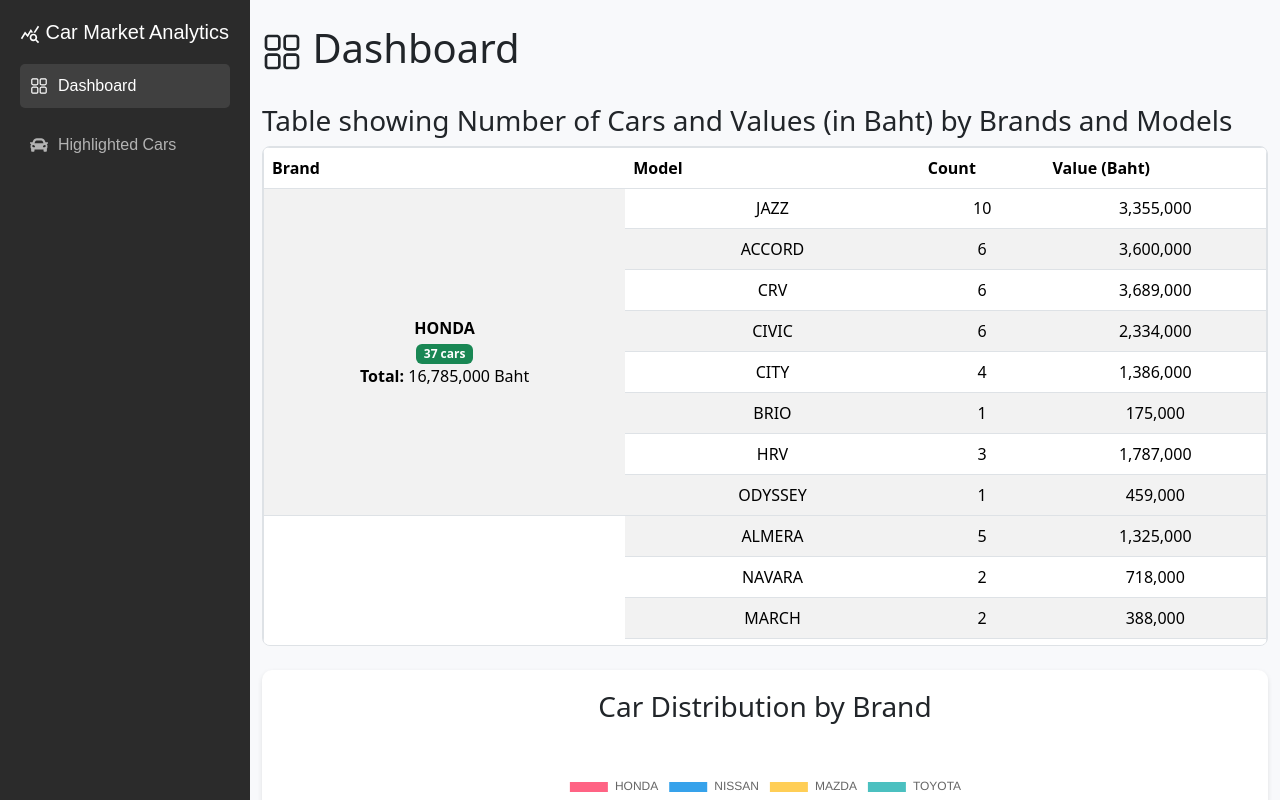
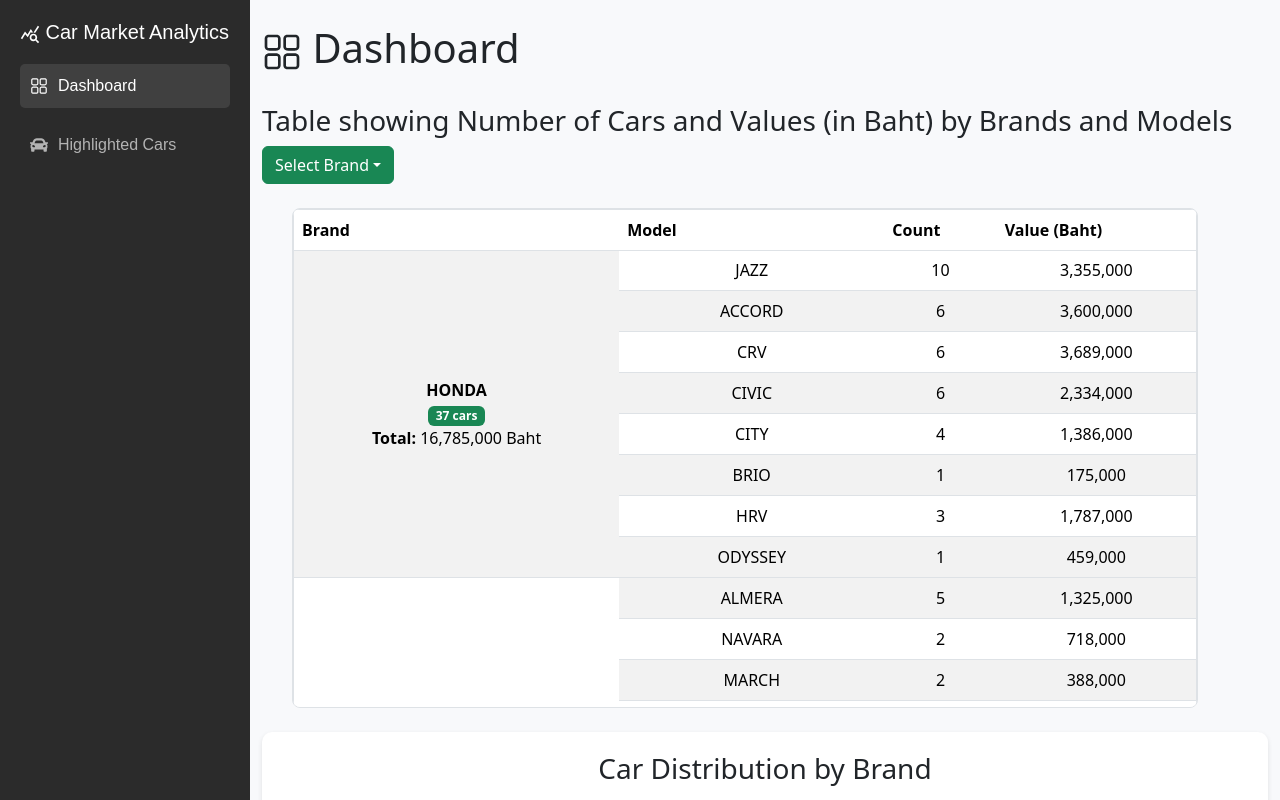
Before and after one commit to Smiffeed/Web_app_project_1, a React (Vite) app in the folder source_code/: page / in a window 1280 px wide. Built offline with nearby package versions, Linux system fonts and the light colour scheme.

Commit message:
feat: Add selection drop down feature to table and reduce size table

```diff
--- a/source_code/src/dashboard.css
+++ b/source_code/src/dashboard.css
@@ -2,6 +2,12 @@
   border: 1px solid #dee2e6;
   border-collapse: collapse;
   padding: 8px;
+}
+
+
+.table-container.mb-4 {
+    margin-left: 30px;
+    margin-right: 70px;
 }
 
 .dashboard-container {
--- a/source_code/src/dashboard.jsx
+++ b/source_code/src/dashboard.jsx
@@ -1,5 +1,5 @@
-import React from "react";
-import { Table, Container } from 'react-bootstrap';
+import React, { useState } from "react";
+import { Table, Container, Dropdown } from 'react-bootstrap';
 import { Chart as ChartJS, Title, Tooltip, Legend, ArcElement, BarElement, CategoryScale, LinearScale } from 'chart.js';
 import StackedBarChart from "./components/dashboard/stackBar";
 import PieBarChart from "./components/dashboard/pieChart";
@@ -18,6 +18,7 @@
 );
 
 export default function Dashboard() {
+  const [selectedBrand, setSelectedBrand] = useState('All');
   const cars = carsData.Cars;
 
   const processData = (cars) => {
@@ -63,6 +64,11 @@
     }]
   };
 
+  // Filter data based on selected brand
+  const filteredBrandModelData = selectedBrand === 'All'
+    ? brandModelData
+    : { [selectedBrand]: brandModelData[selectedBrand] };
+
   return (
     <Container className="dashboard-container mt-4">
       <link
@@ -76,6 +82,25 @@
       </div>
 
       <h3>Table showing Number of Cars and Values (in Baht) by Brands and Models</h3>
+
+      {/* Dropdown for Brand Selection */}
+      <div className="dropdown-container mb-4">
+        <Dropdown>
+          <Dropdown.Toggle variant="success" id="dropdown-basic">
+            {selectedBrand === 'All' ? 'Select Brand' : selectedBrand}
+          </Dropdown.Toggle>
+
+          <Dropdown.Menu>
+            <Dropdown.Item onClick={() => setSelectedBrand('All')}>All</Dropdown.Item>
+            {Object.keys(brandModelData).map((brand) => (
+              <Dropdown.Item key={brand} onClick={() => setSelectedBrand(brand)}>
+                {brand}
+              </Dropdown.Item>
+            ))}
+          </Dropdown.Menu>
+        </Dropdown>
+      </div>
+
       <div className="content-container">
 
         {/* Table */}
@@ -90,20 +115,20 @@
               </tr>
             </thead>
             <tbody>
-              {Object.keys(brandModelData).map((brand, index) => (
+              {Object.keys(filteredBrandModelData).map((brand, index) => (
                 <React.Fragment key={index}>
                   <tr>
-                    <td rowSpan={Object.keys(brandModelData[brand].models).length + 1} className='text-center' style={{ verticalAlign: 'middle' }}>
+                    <td rowSpan={Object.keys(filteredBrandModelData[brand].models).length + 1} className='text-center' style={{ verticalAlign: 'middle' }}>
                       <strong>{brand}</strong> <br />
-                      <span className="badge bg-success">{brandModelData[brand].count.toLocaleString()} cars</span> <br />
-                      <strong>Total: </strong>{brandModelData[brand].totalValue.toLocaleString()} Baht
+                      <span className="badge bg-success">{filteredBrandModelData[brand].count.toLocaleString()} cars</span> <br />
+                      <strong>Total: </strong>{filteredBrandModelData[brand].totalValue.toLocaleString()} Baht
                     </td>
                   </tr>
-                  {Object.keys(brandModelData[brand].models).map((model, idx) => (
+                  {Object.keys(filteredBrandModelData[brand].models).map((model, idx) => (
                     <tr key={idx} className="text-center">
                       <td>{model}</td>
-                      <td>{brandModelData[brand].models[model].count}</td>
-                      <td>{brandModelData[brand].models[model].totalValue.toLocaleString()}</td>
+                      <td>{filteredBrandModelData[brand].models[model].count}</td>
+                      <td>{filteredBrandModelData[brand].models[model].totalValue.toLocaleString()}</td>
                     </tr>
                   ))}
                 </React.Fragment>
@@ -122,7 +147,7 @@
           </div>
           <div className="chart stacked-bar-chart-container">
             <h3 className="mb-5">Car Models Distribution</h3>
-            <StackedBarChart brandModelData={brandModelData} />
+            <StackedBarChart brandModelData={filteredBrandModelData} />
           </div>
         </div>
       </div>
```
